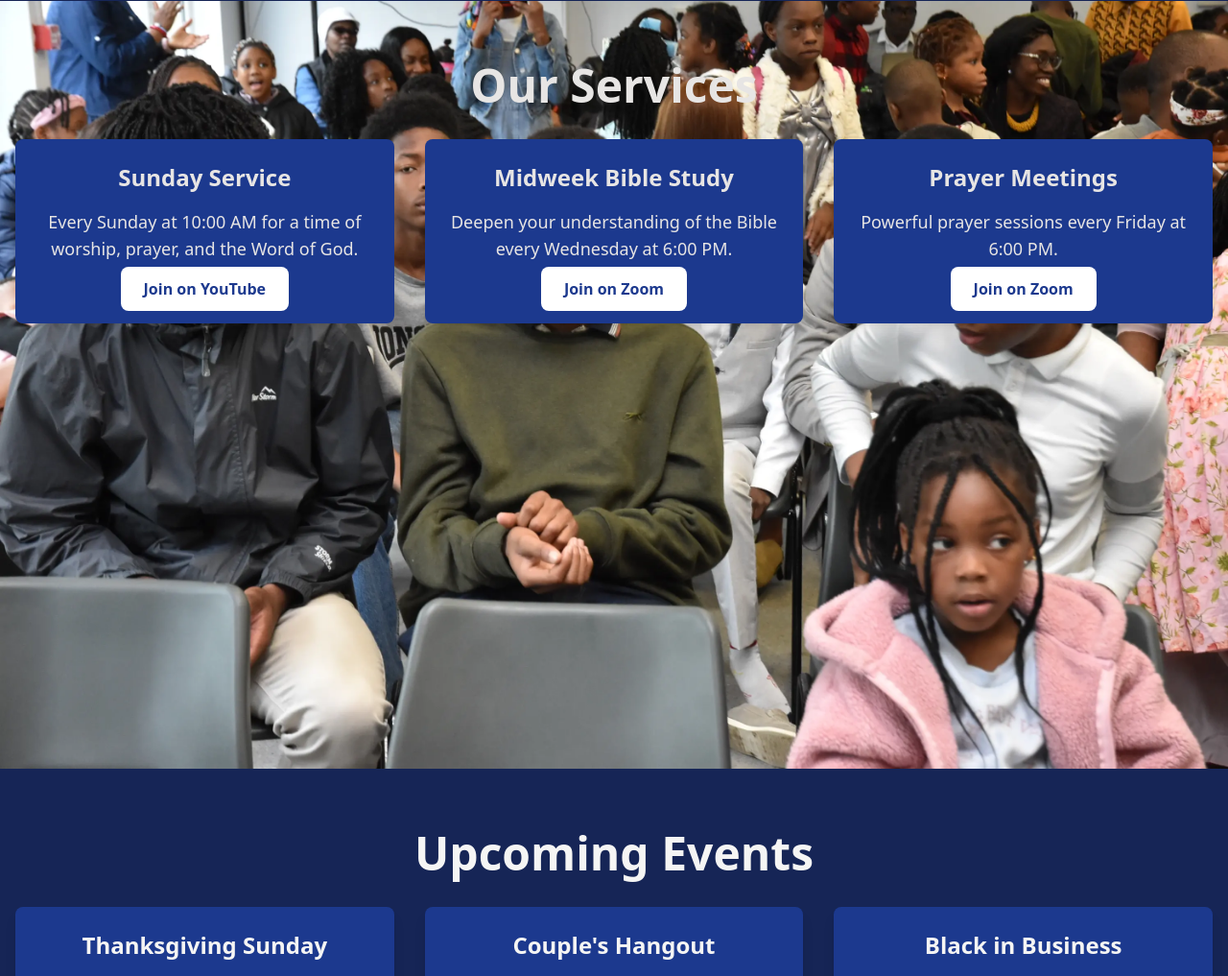
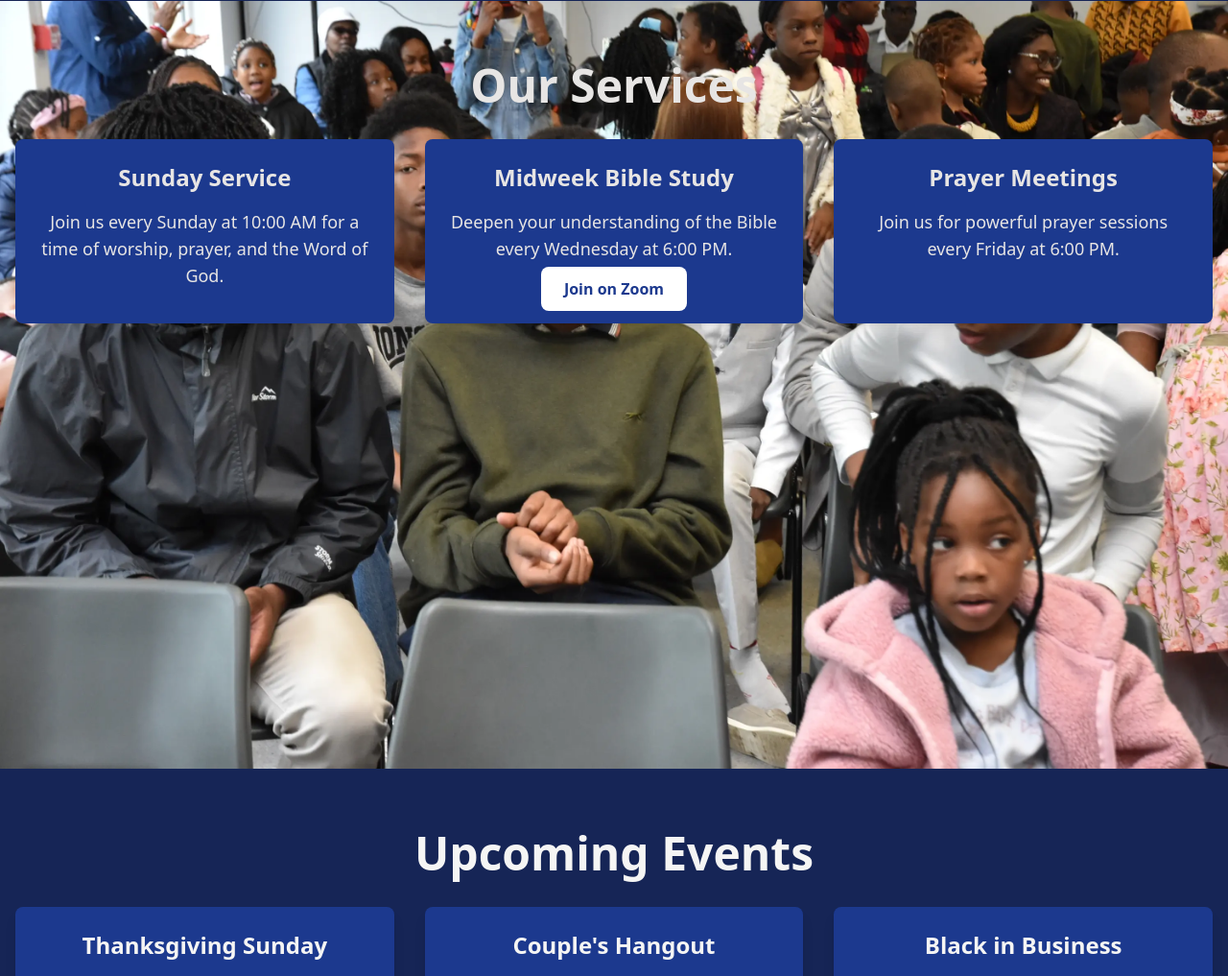
Before and after one commit to yomola/His-Presence-Newcastle, a website: page src/index.html in a window 1280 px wide. Shown: the part 1575-2592 px from the top of the page at 96% size. Drawn offline with nearby package versions, Linux system fonts and the light colour scheme.

Commit message:
Updated the service section with black more paragraphs

```diff
--- a/src/index.html
+++ b/src/index.html
@@ -261,24 +261,19 @@
         <div class="grid md:grid-cols-3 gap-8">
           <div class="bg-blue-900 p-6 rounded-lg shadow-lg text-center">
             <h3 class="text-2xl font-bold mb-4">Sunday Service</h3>
-            <p class="text-lg">Every Sunday at 10:00 AM for a time of worship, prayer, and the Word of God.</p>
-            <div class="mt-4">
-              <a href="https://www.youtube.com/@rccghispresencenewcastle4894" class="bg-white text-blue-900 px-6 py-3 rounded-lg font-semibold hover:bg-blue-300 transition duration-300" target="_blank" rel="noopener">Join on YouTube</a>
-            </div>
+            <p class="text-lg">Join us every Sunday at 10:00 AM for a time of worship, prayer, and the Word of God.</p>
           </div>
           <div class="bg-blue-900 p-6 rounded-lg shadow-lg text-center">
             <h3 class="text-2xl font-bold mb-4">Midweek Bible Study</h3>
-            <p class="text-lg">Deepen your understanding of the Bible every Wednesday at 6:00 PM.</p>
+            <p class="text-lg mb-2">Deepen your understanding of the Bible every Wednesday at 6:00 PM.</p>
             <div class="mt-4">
-              <a href="https://us06web.zoom.us/j/94933674490?pwd=c0NkWGNDbk1BTW4xTWN3T3ZPUWdJQT09" class="bg-white text-blue-900 px-6 py-3 rounded-lg font-semibold hover:bg-blue-300 transition duration-300" target="_blank" rel="noopener">Join on Zoom</a>
+              <a href="https://us06web.zoom.us/j/87934669040?pwd=ay9rNy9oQjd4L0F1YUt2TFZwYXVKUT09" class="bg-white text-blue-900 px-6 py-3 rounded-lg font-semibold hover:bg-blue-300 transition duration-300" target="_blank">Join on Zoom</a>
             </div>
+
           </div>
           <div class="bg-blue-900 p-6 rounded-lg shadow-lg text-center">
             <h3 class="text-2xl font-bold mb-4">Prayer Meetings</h3>
-            <p class="text-lg">Powerful prayer sessions every Friday at 6:00 PM.</p>
-            <div class="mt-4">
-              <a href="https://us06web.zoom.us/j/87934669040?pwd=ay9rNy9oQjd4L0F1YUt2TFZwYXVKUT09" class="bg-white text-blue-900 px-6 py-3 rounded-lg font-semibold hover:bg-blue-300 transition duration-300" target="_blank" rel="noopener">Join on Zoom</a>
-            </div>
+            <p class="text-lg">Join us for powerful prayer sessions every Friday at 6:00 PM.</p>
           </div>
         </div>
       </div>
```
